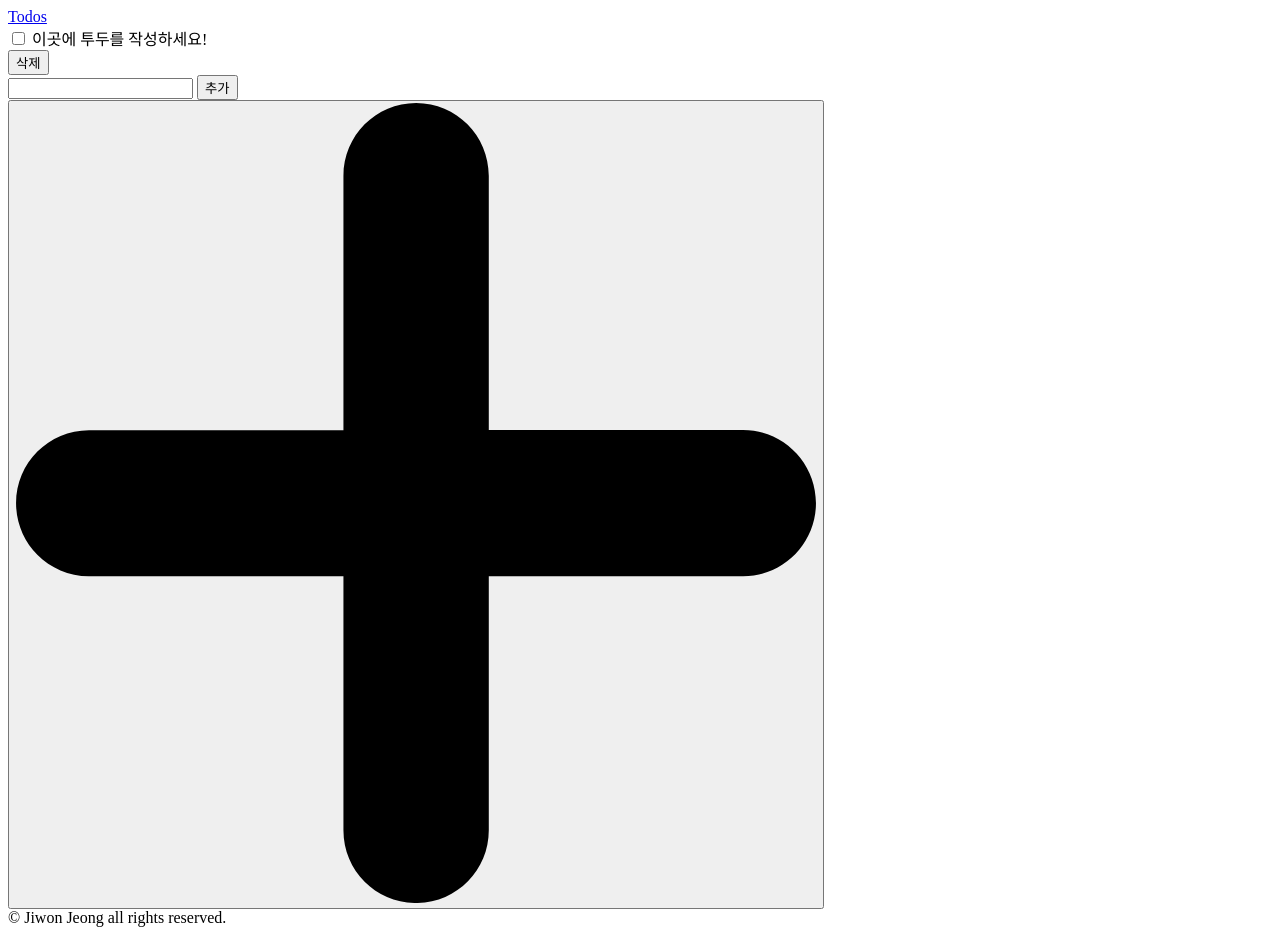
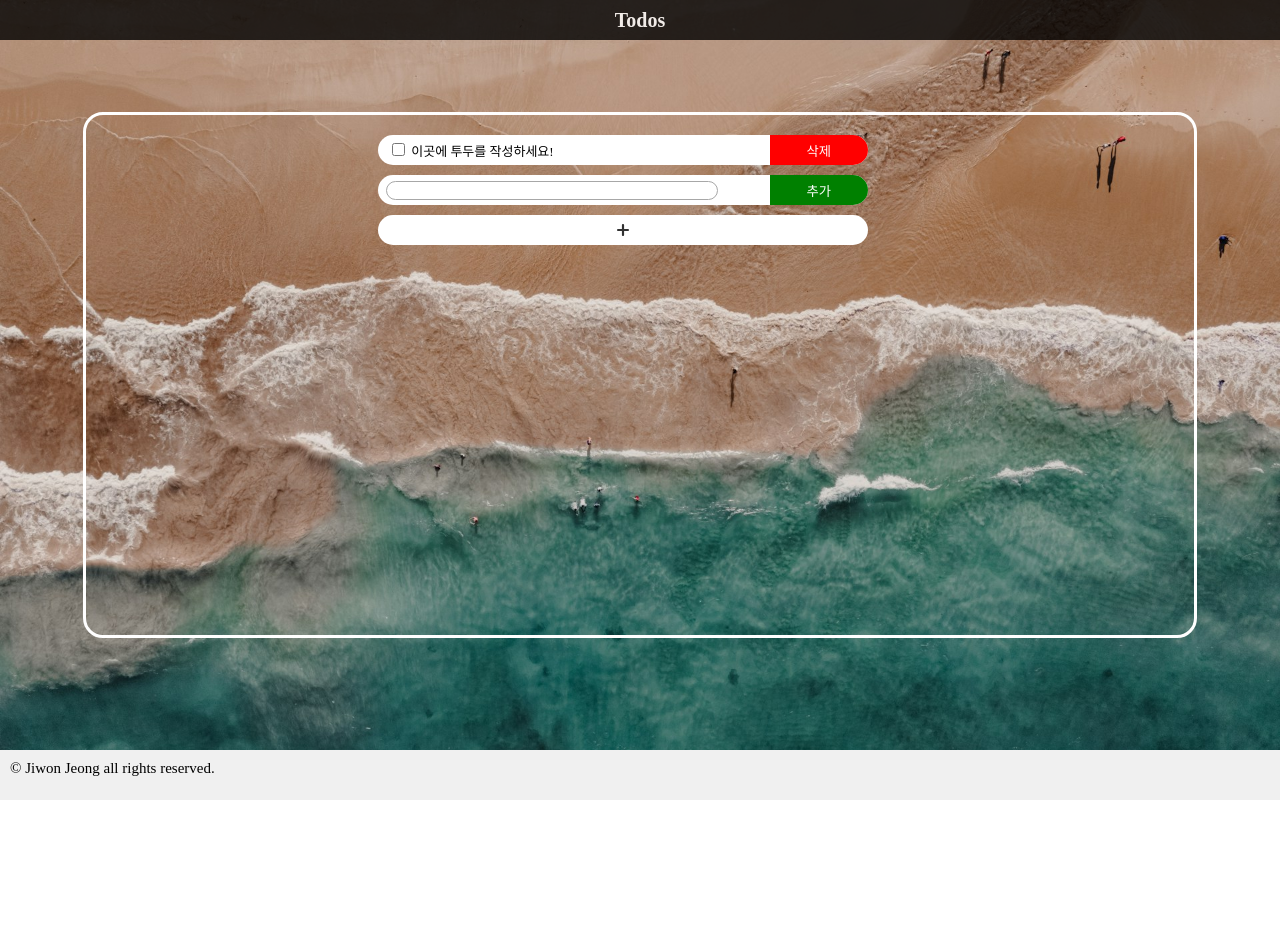
Before and after one commit to jiwonsudo/Todo-Note-For-Class, a plain HTML site: page index.html in a window 1280 px wide. After the commit the page ends 800 px from the top, so only its background shows below. Drawn offline with Linux system fonts and the light colour scheme; a web font is replaced by a local one.

Commit message:
Fix: Uncomment stylesheet link in html

```diff
--- a/index.html
+++ b/index.html
@@ -3,7 +3,7 @@
 <head>
   <meta charset="UTF-8">
   <meta name="viewport" content="width=device-width, initial-scale=1.0">
-  <!-- <link href="style.css" rel="stylesheet"> -->
+  <link href="style.css" rel="stylesheet">
   <title>Document</title>
 </head>
 <body>
```
